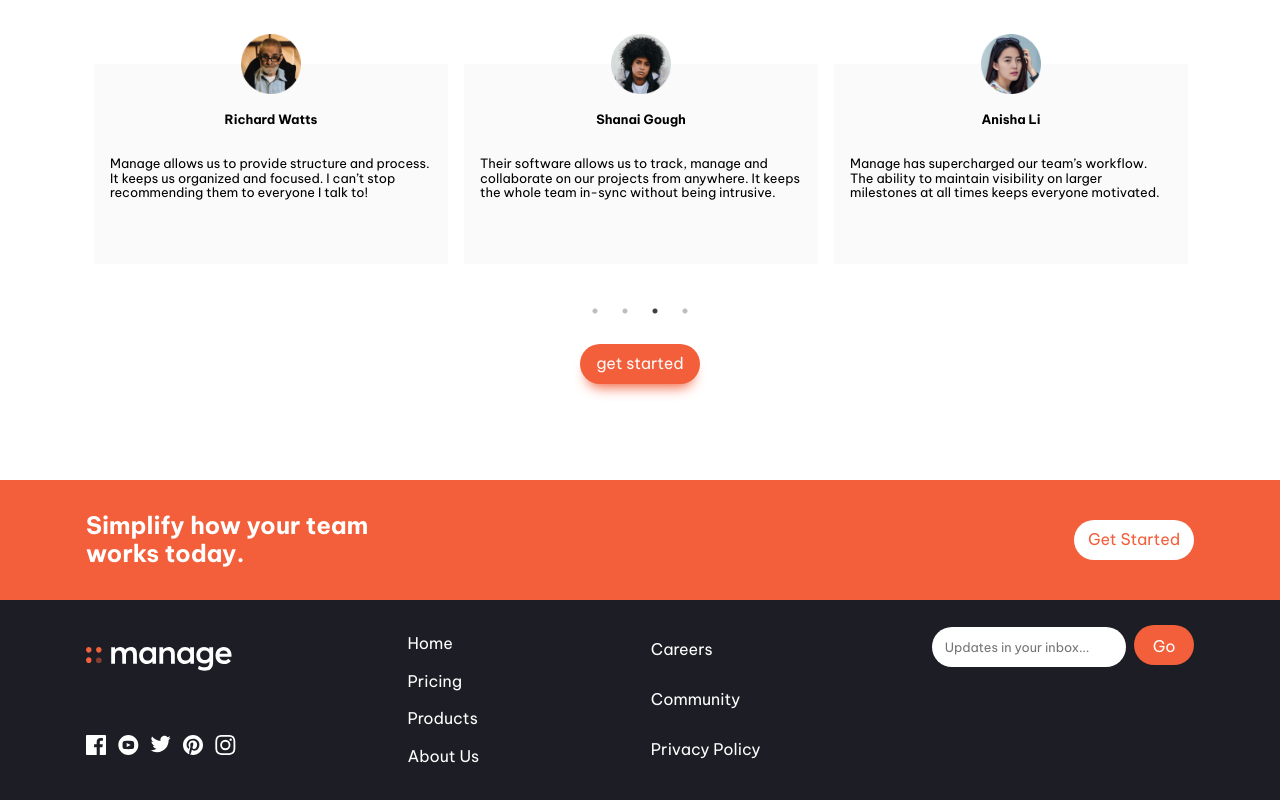
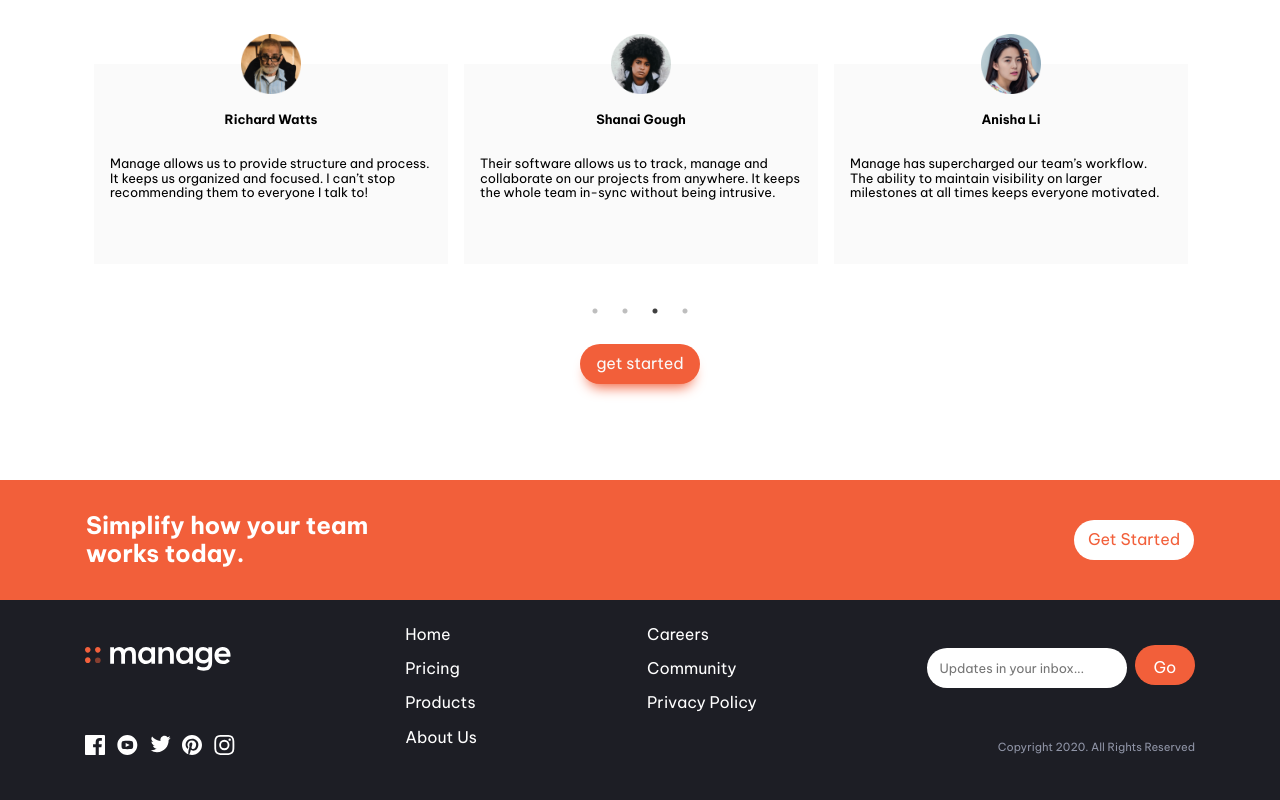
Before and after one commit to yukihirop/fm_manage-landing-page-master, a Next.js app in the folder app/: page / in a window 1280 px wide. Shown: the part 1112-1912 px from the top of the page. Built offline with nearby package versions, Linux system fonts and the light colour scheme.

Commit message:
fix: 🐛 footer

```diff
--- a/app/components/footer.tsx
+++ b/app/components/footer.tsx
@@ -45,14 +45,15 @@ const FooterMenu = styled.ul`
   list-style: none;
   padding: 0;
   display: flex;
-  justify-content: space-around;
+  justify-content: flex-start;
   flex-direction: column;
   height: 150px;
   margin: 0;
 
+
   li {
     color: white;
-    /* margin: 0.1rem .2rem; */
+    margin-bottom: 1rem;
 
     &:hover {
       cursor: pointer;
@@ -61,17 +62,27 @@ const FooterMenu = styled.ul`
   }
 `;
 
+const FooterRight = styled.section`
+  height: 150px;
+  display: flex;
+  flex-direction: column;
+  justify-content: space-around;
+  text-align: right;
+`;
+
 const FooterEmail = styled.section`
-  height: 150px;
+  margin-top: 0px;
 `;
+
 const FooterEmailInput = styled.input`
+  width: 200px;
   height: 40px;
   border-radius: 25px;
   padding: 12.5px;
   color: ${(props) => props.theme.colors.neutral.darkGrayishBlue};
   margin-right: 0.5rem;
   border: none;
-  font-size: .8rem;
+  font-size: 0.8rem;
 
   &:focus {
     outline: 2px solid ${(props) => props.theme.colors.primary.brightRed};
@@ -90,6 +101,12 @@ const FooterEmailButton = styled.button`
   &:hover {
     cursor: pointer;
   }
+`;
+
+const FooterCopyright = styled.p`
+  color: ${(props) => props.theme.colors.neutral.darkGrayishBlue};
+  margin-bottom: 0px;
+  font-size: .7rem;
 `;
 
 const Footer = () => {
@@ -134,10 +151,16 @@ const Footer = () => {
           </li>
         ))}
       </FooterMenu>
-      <FooterEmail>
-        <FooterEmailInput type="text" placeholder="Updates in your inbox..." />
-        <FooterEmailButton>Go</FooterEmailButton>
-      </FooterEmail>
+      <FooterRight>
+        <FooterEmail>
+          <FooterEmailInput
+            type="text"
+            placeholder="Updates in your inbox..."
+          />
+          <FooterEmailButton>Go</FooterEmailButton>
+        </FooterEmail>
+        <FooterCopyright>Copyright 2020. All Rights Reserved</FooterCopyright>
+      </FooterRight>
     </FooterContainer>
   );
 };
```
